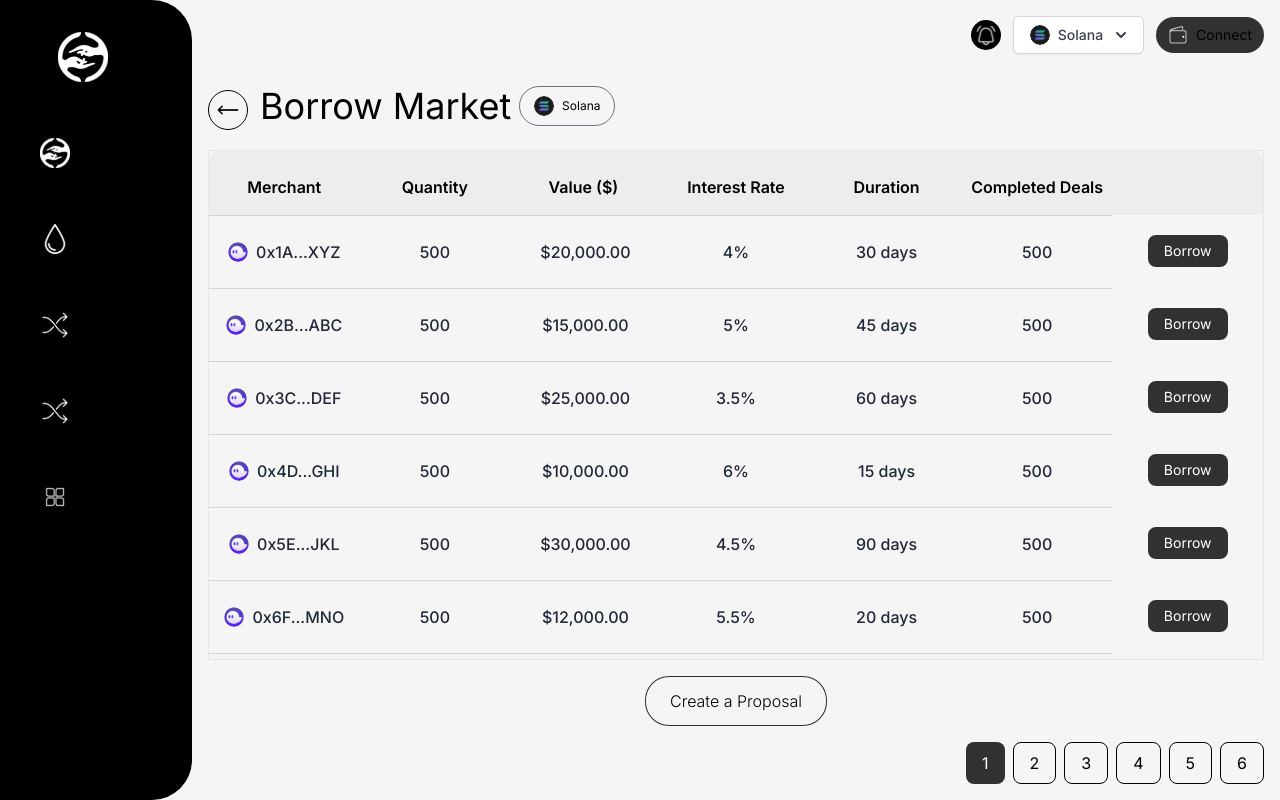
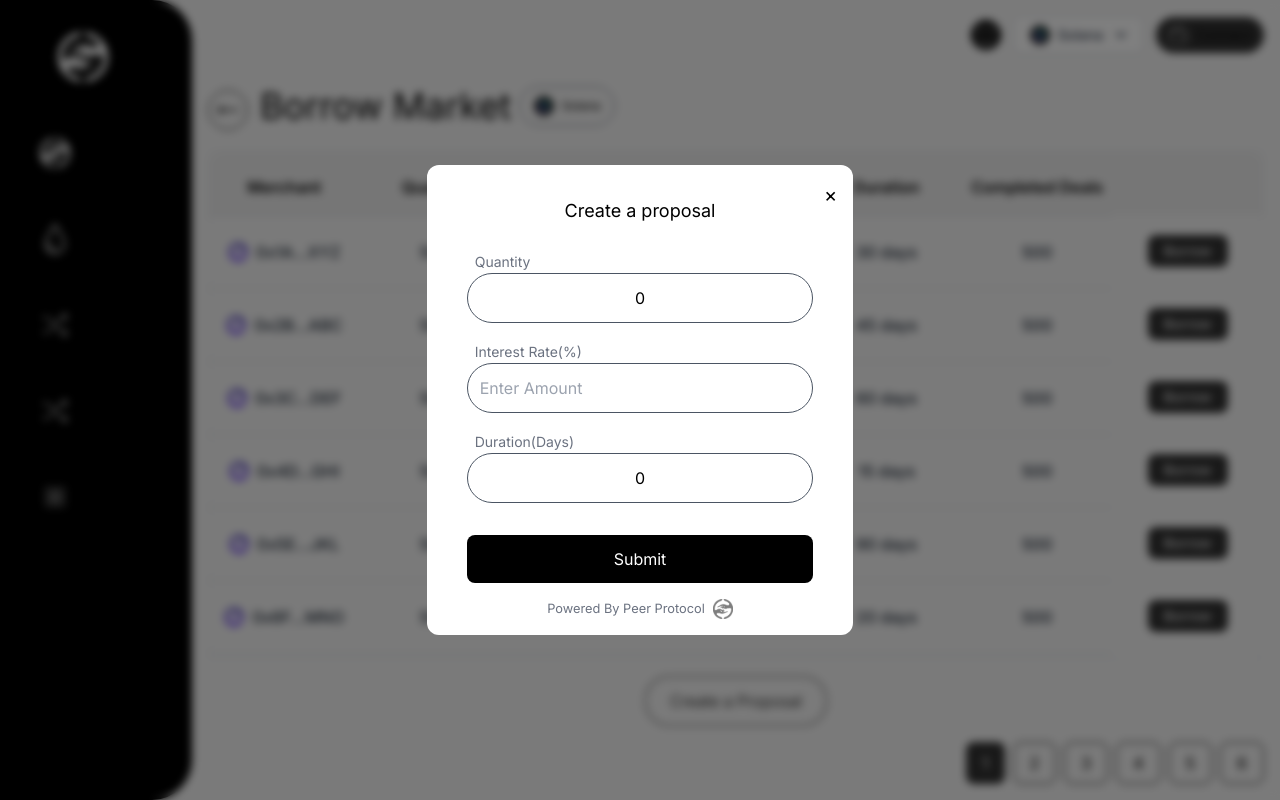
Before and after one commit to Peerprotocol/peerprotocol, a Next.js app: page /peerprotocolapp/BorrowMarket in a window 1280 px wide. Both pictures are taken after a click on the button "Create a Proposal". Built offline with nearby package versions, Linux system fonts and the light colour scheme.

Commit message:
Chore: Updated components

```diff
--- a/src/app/peerprotocolapp/BorrowMarket/page.tsx
+++ b/src/app/peerprotocolapp/BorrowMarket/page.tsx
@@ -7,11 +7,13 @@ import Phantom from "../../../../public/images/phantom-icon.svg";
 import { BorrowerData } from "../BorrowerData";
 import { useState } from "react";
 import Solana from "../../../../public/images/sol.svg";
+import PeerProtocol from "./../../../../public/images/LogoBlack.svg";
 
 const ITEMS_PER_PAGE = 7;
 
 const BorrowersMarket = () => {
   const [currentPage, setCurrentPage] = useState(1);
+  const [isModalOpen, setModalOpen] = useState(false);
 
   const totalPages = Math.ceil(BorrowerData.length / ITEMS_PER_PAGE);
 
@@ -23,6 +25,9 @@ const BorrowersMarket = () => {
     (currentPage - 1) * ITEMS_PER_PAGE,
     currentPage * ITEMS_PER_PAGE
   );
+
+  const openModal = () => setModalOpen(true);
+  const closeModal = () => setModalOpen(false);
 
   return (
     <main className="bg-[#F5F5F5]">
@@ -92,9 +97,13 @@ const BorrowersMarket = () => {
             </div>
           </div>
 
-          <button className="px-6 py-3 rounded-3xl bg-[#F5F5F5] text-black border border-[rgba(0,0,0,0.8)] mx-auto font-light hover:bg-[rgba(0,0,0,0.8)] hover:text-white">
+          <button
+            onClick={openModal}
+            className="px-6 py-3 rounded-3xl bg-[#F5F5F5] text-black border border-[rgba(0,0,0,0.8)] mx-auto font-light hover:bg-[rgba(0,0,0,0.8)] hover:text-white"
+          >
             Create a Proposal
           </button>
+
 
           <div className="flex justify-end p-4">
             <div className="flex gap-2">
@@ -115,6 +124,80 @@ const BorrowersMarket = () => {
           </div>
         </div>
       </div>
+
+      {isModalOpen && (
+        <div className="fixed inset-0 bg-black bg-opacity-50 flex items-center justify-center z-50 backdrop-blur-sm">
+          <div className="bg-white rounded-xl w-1/3 h-[470px] relative pt-8">
+            <button
+              className="absolute top-4 right-4 text-black text-xl"
+              onClick={closeModal}
+            >
+              &times;
+            </button>
+            <h2 className="text-center text-lg text-black">
+              Create a proposal
+            </h2>
+
+            <div className="space-y-4 px-10 py-6">
+              <div>
+                <label className="text-sm text-gray-500 pl-2">Quantity</label>
+                <div className="p-3 border rounded-full border-gray-600">
+                  <input
+                    type="text"
+                    className="w-full outline-none text-center text-black"
+                    defaultValue="0"
+                  />
+                </div>
+              </div>
+
+              <div>
+                <label className="text-sm text-gray-500 pl-2">
+                  Interest Rate(%)
+                </label>
+                <div className="p-3 border rounded-full border-gray-600">
+                  <input
+                    type="text"
+                    placeholder="Enter Amount"
+                    className="flex-grow outline-none"
+                  />
+                </div>
+              </div>
+
+              <div>
+                <label className="text-sm text-gray-500 pl-2">
+                  Duration(Days)
+                </label>
+                <div className="p-3 border rounded-full border-gray-600">
+                  <input
+                    type="text"
+                    placeholder="Duration (days)"
+                    className="w-full outline-none text-center"
+                    defaultValue="0"
+                  />
+                </div>
+              </div>
+              <div className="flex justify-center pt-4">
+                <button className="px-8 py-3 bg-black text-white rounded-lg w-full">
+                  Submit
+                </button>
+              </div>
+
+              <div className="flex items-center gap-2 justify-center">
+                <small className="text-gray-500">
+                  Powered By Peer Protocol
+                </small>
+                <Image
+                  src={PeerProtocol}
+                  height={20}
+                  width={20}
+                  alt="jupiter-logo"
+                  className="opacity-50"
+                />
+              </div>
+            </div>
+          </div>
+        </div>
+      )}
     </main>
   );
 };
--- a/src/app/peerprotocolapp/DepositWithdraw/DepositWithdraw.tsx
+++ b/src/app/peerprotocolapp/DepositWithdraw/DepositWithdraw.tsx
@@ -31,7 +31,7 @@ const DepositWithdraw: React.FC<DepositWithdrawProps> = ({
 
   return (
     <div className="fixed inset-0 z-50 flex items-center justify-center bg-black bg-opacity-50 backdrop-blur-sm">
-      <div className="relative flex flex-col items-center bg-white px-14 py-28 rounded-xl shadow-md w-full max-w-xl mx-auto border border-red-600">
+      <div className="relative flex flex-col items-center bg-white px-14 py-28 rounded-xl shadow-md w-full max-w-xl mx-auto">
         <button className="absolute top-2 right-2 text-xl bg-black px-[0.38rem] rounded-full" onClick={onClose}>
           &#x2715;
         </button>
@@ -43,7 +43,7 @@ const DepositWithdraw: React.FC<DepositWithdrawProps> = ({
               width={24}
               height={24}
             />
-            <p className="ml-2 text-xl">{currencyName}</p>
+            <p className="ml-2 text-sm text-black">{currencyName}</p>
           </div>
           <p className="text-gray-500">Available: {availableBalance}</p>
         </div>
@@ -59,7 +59,7 @@ const DepositWithdraw: React.FC<DepositWithdrawProps> = ({
               }
             }}
             placeholder="Enter Amount"
-            className="flex-1 outline-none text-xl appearance-none"
+            className="flex-1 outline-none text-xl appearance-none text-black"
             style={{
               MozAppearance: "textfield",
               WebkitAppearance: "none",
--- a/src/app/peerprotocolapp/market.tsx
+++ b/src/app/peerprotocolapp/market.tsx
@@ -61,7 +61,7 @@ const Market = () => {
         <p className="text-black text-3xl">Main Market</p>
 
         <div className="flex items-center gap-8">
-          <div className="flex gap-3 bg-gray-200 rounded-xl">
+          <div className="flex gap-3 bg-gray-200 rounded-xl ">
             <div
               className={`rounded-xl text-black flex gap-3 py-2 px-4 border cursor-pointer ${Protocol === "Protocol" ? "text-white bg-black" : ""}`}
               onClick={() => setProtocol("Protocol")}
@@ -114,7 +114,7 @@ const Market = () => {
         </div>
       </div>
 
-      <div className="overflow-x-auto text-black border">
+      <div className="overflow-x-auto text-black border rounded-t-xl">
         <div className="grid grid-cols-5 pt-6 rounded-t-xl bg-smoke-white py-4">
           <div className="text-center font-semibold">Asset</div>
           <div className="text-center font-semibold">Supply</div>
--- a/src/app/peerprotocolapp/userProfile/page.tsx
+++ b/src/app/peerprotocolapp/userProfile/page.tsx
@@ -58,7 +58,7 @@ const UserProfile = () => {
         <div className="flex-1 flex flex-col">
           <Nav />
           <div className="p-6">
-            <h1 className="text-xl font-semibold mb-4">Crypto Coin Graph</h1>
+            <h1 className="text-xl font-semibold mb-4 text-black">Crypto Coin Graph</h1>
             <div className="mb-4">
               <button
                 className={`mr-2 p-2 rounded ${selectedData === 'lend' ? 'bg-blue-500 text-white' : 'bg-gray-200 text-black'}`}
```
Also changed, not shown: src/app/peerprotocolapp/peerMarketData.ts (+19 -19 lines), public/images/ftm.png (added), src/app/peerprotocolapp/BorrowMarket/borrowersMarket.tsx (line endings or trailing spaces).
